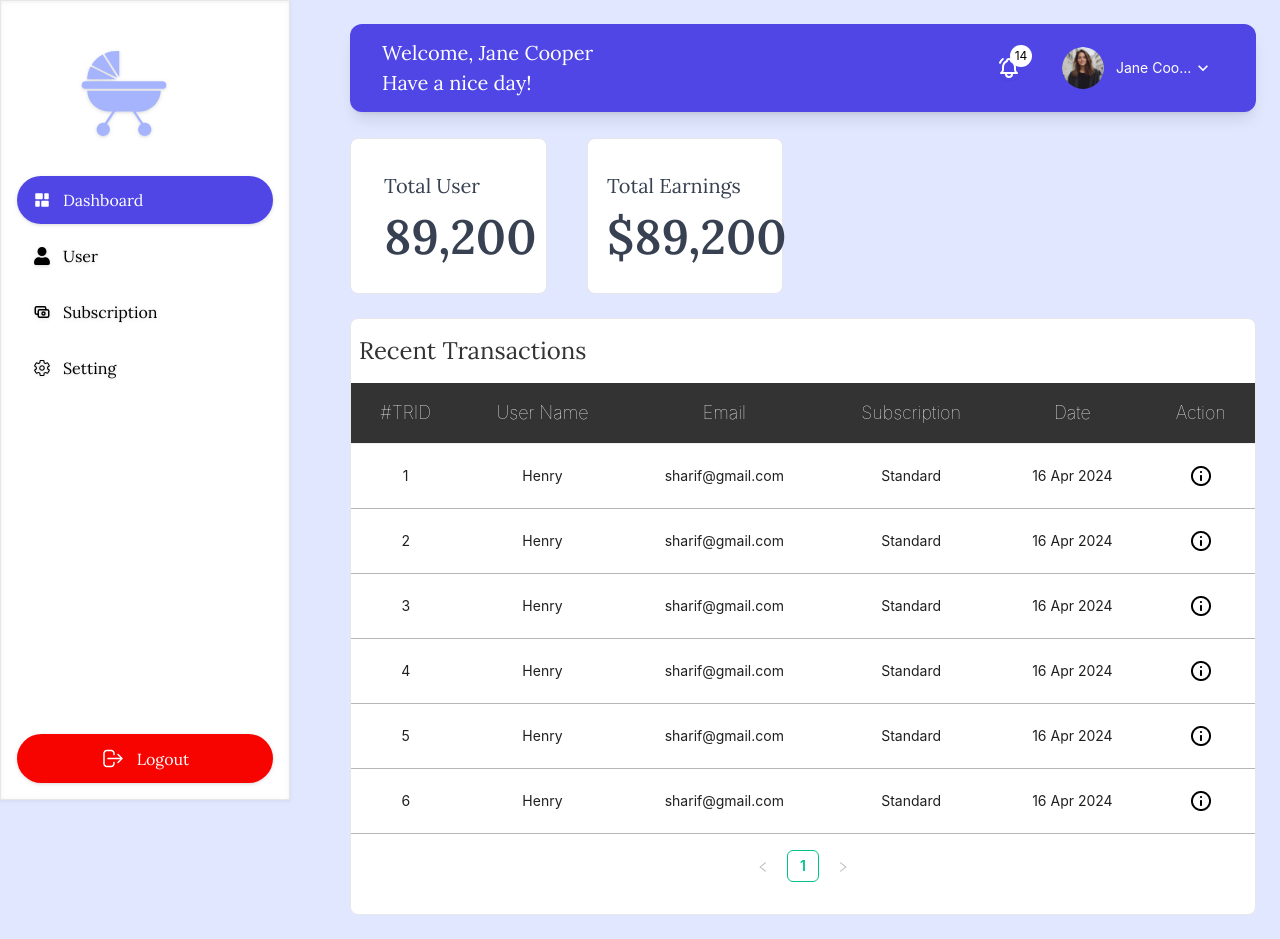
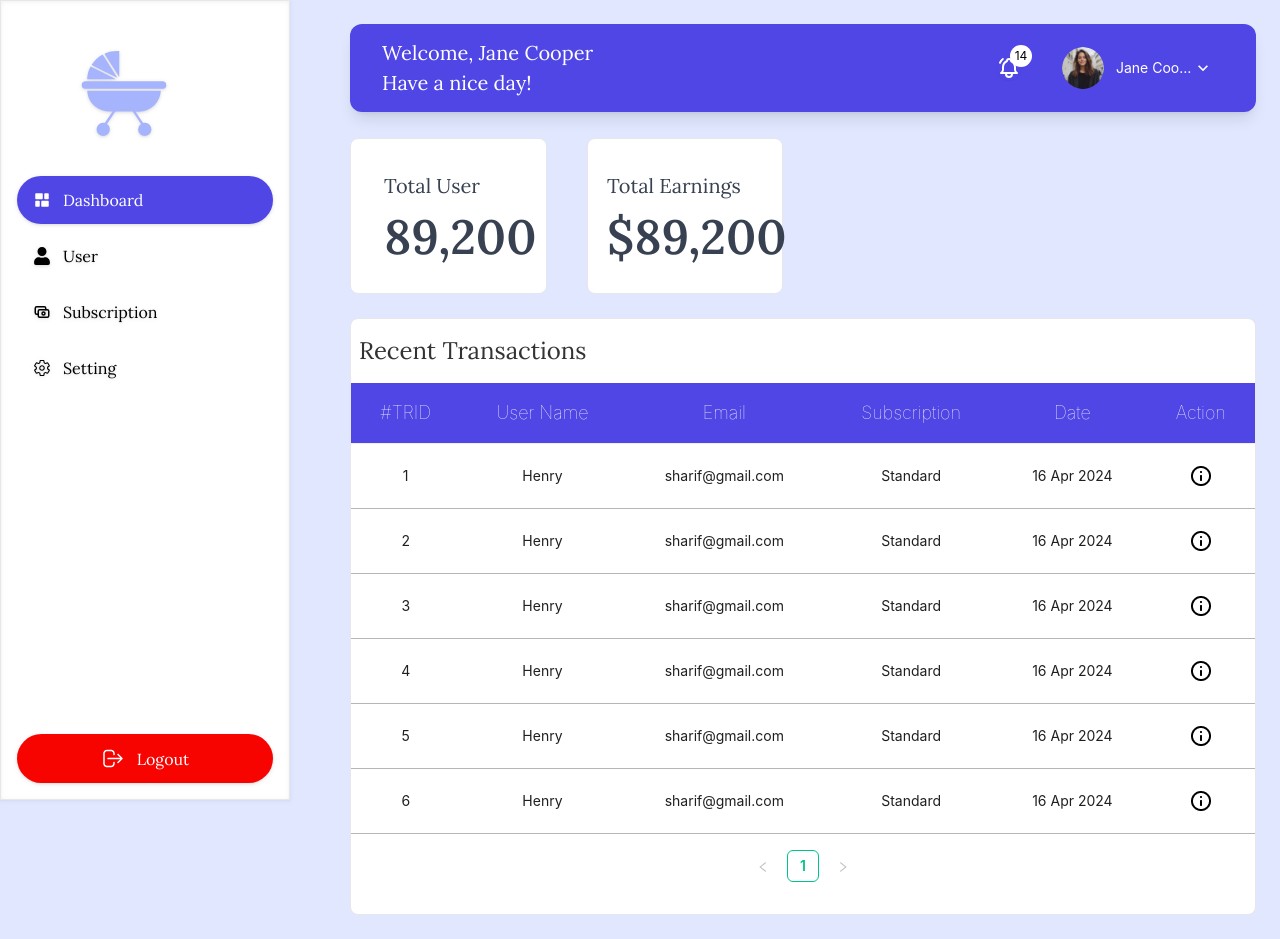
Before and after one commit to sharif57/Baby-Watcher-dashboard, a React (Vite) app: page / in a window 1280 px wide. Built offline with nearby package versions, Linux system fonts and the light colour scheme.

Commit message:
color change

```diff
--- a/src/Components/DashboardHomeTable.jsx
+++ b/src/Components/DashboardHomeTable.jsx
@@ -69,7 +69,7 @@ const DashboardHomeTable = () => {
         columns={columns}
         dataSource={data}
         pagination={{ position: ["bottomCenter"] }}
-        className="rounded-lg"
+        className="rounded-lg "
       />
     </div>
   );
--- a/src/index.css
+++ b/src/index.css
@@ -171,6 +171,12 @@
 
 }
 
+
+.ant-table-thead > tr > th {
+  background-color: #4F46E5 !important; /* Blue background */
+  color: white !important; /* White text */
+}
+
 .ant-select-single.ant-select-show-arrow .ant-select-selection-item{
   color:white;
 }
```
